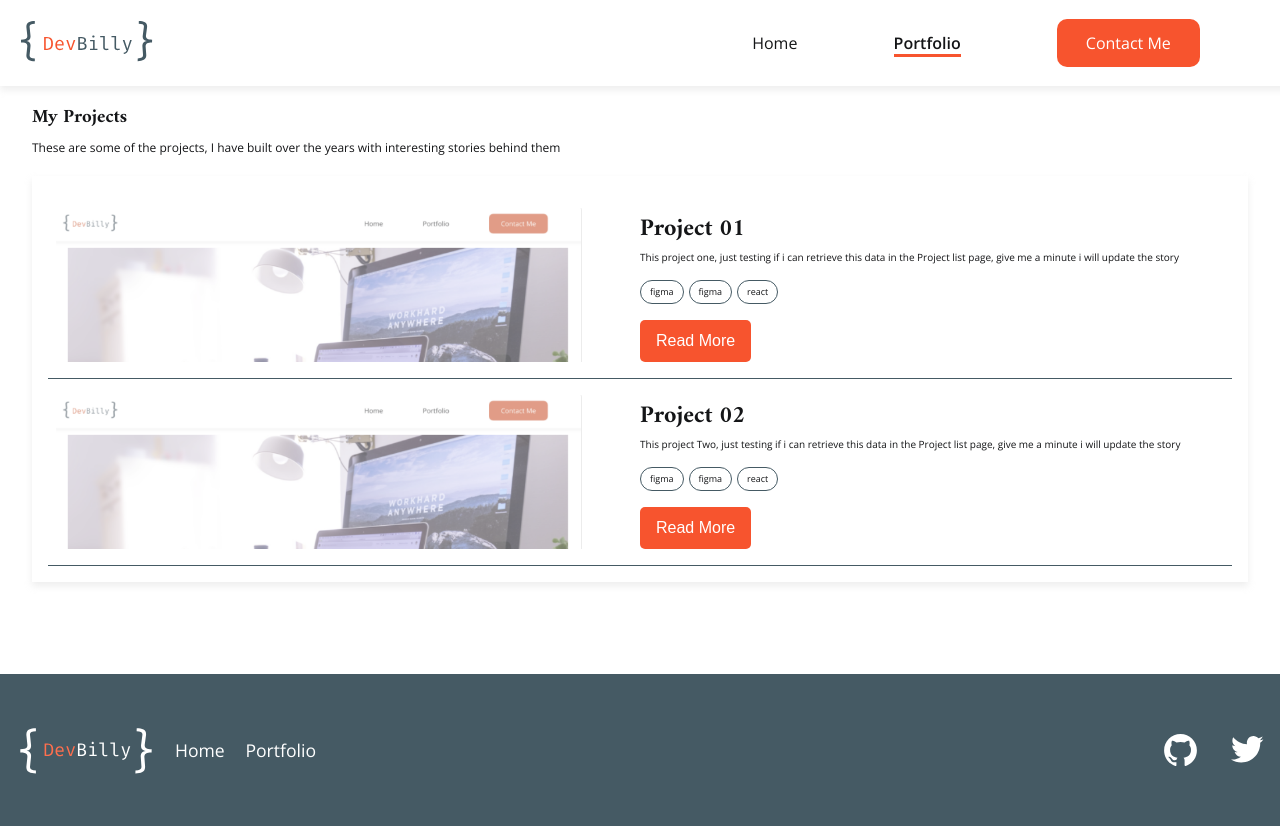
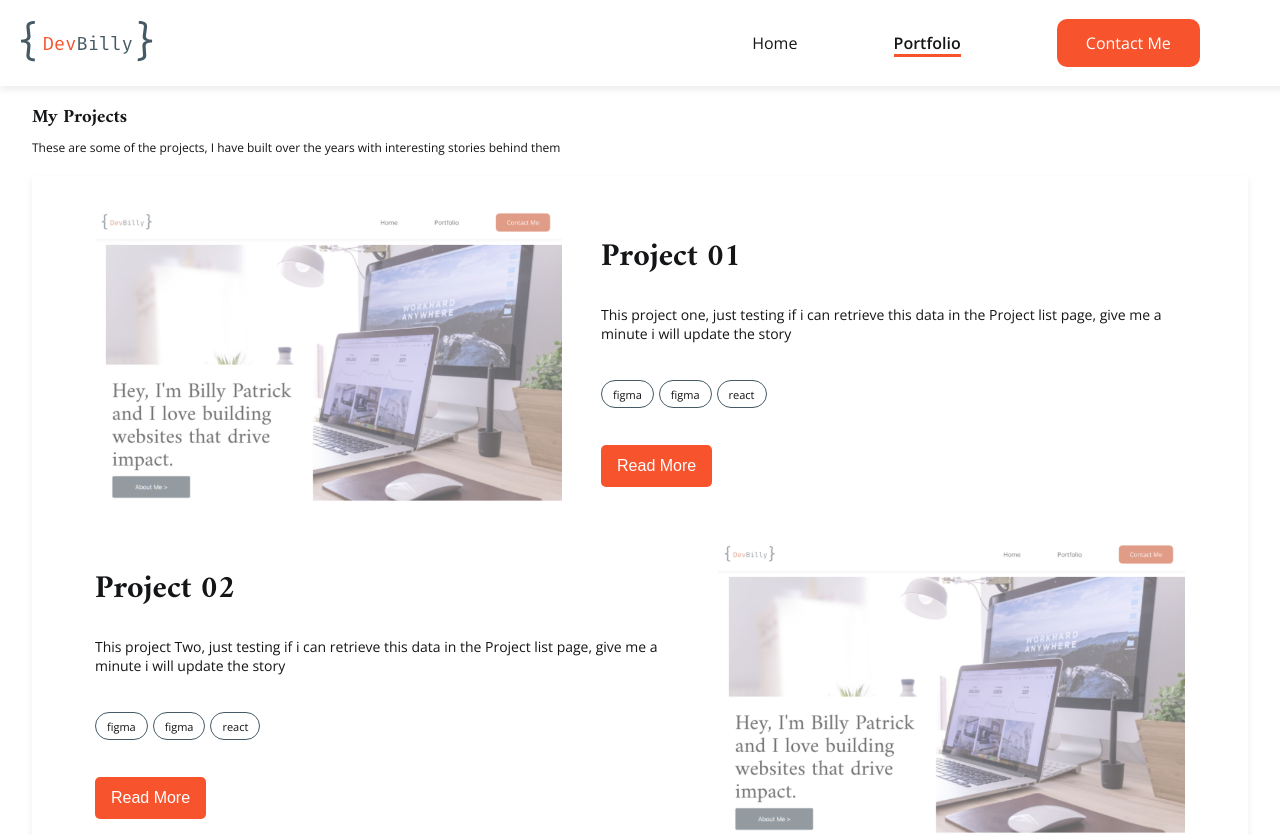
Before and after one commit to dev-billy/dev-billy, a React (Create React App) app: page /portfolio in a window 1280 px wide. Shown: the top 835 px of the page. Built offline with nearby package versions, Linux system fonts and the light colour scheme.

Commit message:
fixed the layout for project listing

```diff
--- a/src/pages/Portfolio/index.js
+++ b/src/pages/Portfolio/index.js
@@ -23,10 +23,8 @@ function Portfolio() {
               }}
             ></div>
             <div className={styles.textContent}>
-              <div className={styles.titles}>
-                <h2>{project.title}</h2>
-                <p>{project.shortDescription}</p>
-              </div>
+              <h2>{project.title}</h2>
+              <p>{project.shortDescription}</p>
               <ul>
                 {project.techStack.map((techItem, index) => (
                   <li key={index}>{techItem}</li>
--- a/src/pages/pagestyles/portfolio.module.scss
+++ b/src/pages/pagestyles/portfolio.module.scss
@@ -18,27 +18,28 @@
   }
   .project {
     display: flex;
+    flex-direction: column;
     justify-content: space-between;
     padding: 1em 0.5em;
-    border-bottom: solid 0.23px $secondary;
+
     .highlightImg {
-      width: 45%;
+      width: 100%;
+      height: 20vh;
       background-color: #c4c4c44a;
       background-size: cover;
       background-repeat: no-repeat;
     }
     .textContent {
-      width: 50%;
+      width: 100%;
       display: flex;
       flex-direction: column;
-    }
-    .titles {
       h2 {
         margin: 0;
+        font-size: 2rem;
       }
       p {
         margin: 0;
-        font-size: 10px;
+        font-size: 14px;
       }
     }
     ul {
@@ -64,3 +65,29 @@
     }
   }
 }
+
+@media screen and (min-width: 768px) {
+  .projectList {
+    .project {
+      flex-direction: row;
+      justify-content: space-evenly;
+      .highlightImg {
+        width: 40%;
+        min-height: 300px;
+      }
+      .textContent {
+        width: 50%;
+        height: auto;
+        justify-content: space-evenly;
+      }
+      ul {
+        li {
+          font-size: 11px;
+        }
+      }
+    }
+    .project:nth-child(even) {
+      flex-direction: row-reverse;
+    }
+  }
+}
```
